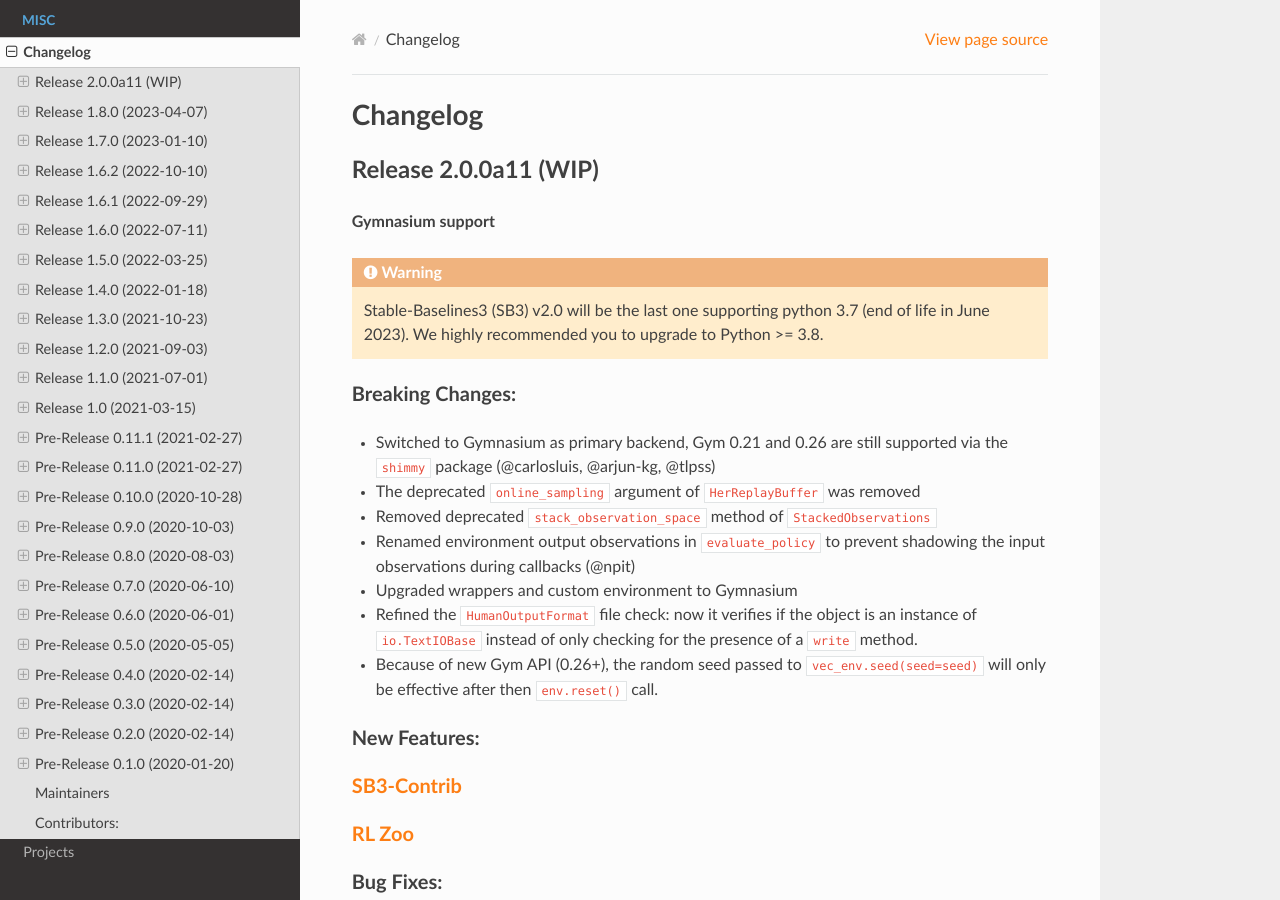
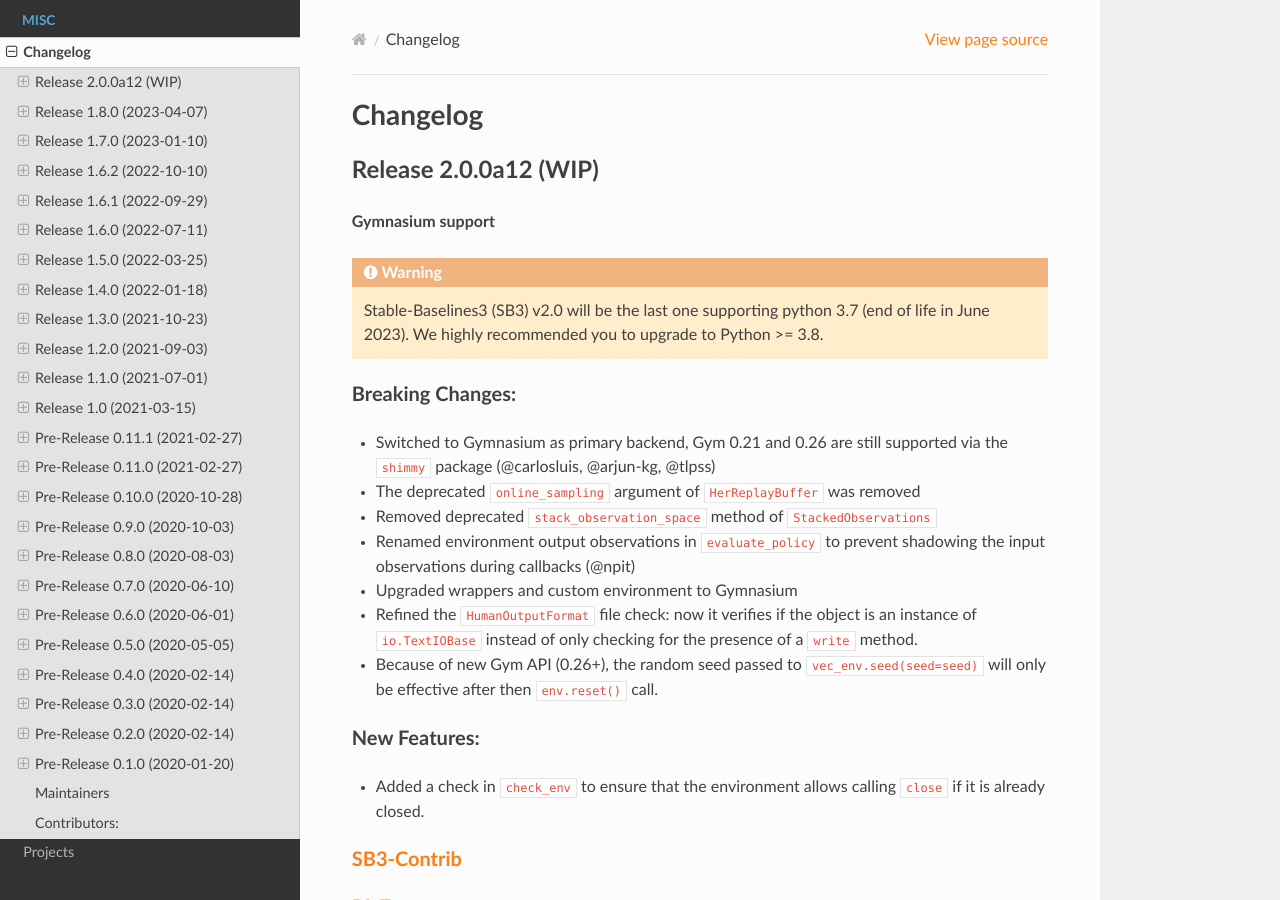
Before and after one commit to DLR-RM/stable-baselines3, a Sphinx documentation site: the page built from docs/misc/changelog.rst, in a window 1280 px wide and 900 px high. Built offline with Sphinx 7.4.7 and the Read the Docs theme 2.0.0, drawn with Linux system fonts in a browser that asks for light colours; pages that are not in the unit, such as notebooks, are missing from menus.

Commit message:
changelog and version

```diff
--- a/docs/misc/changelog.rst
+++ b/docs/misc/changelog.rst
@@ -3,7 +3,7 @@
 Changelog
 ==========
 
-Release 2.0.0a11 (WIP)
+Release 2.0.0a12 (WIP)
 --------------------------
 
 **Gymnasium support**
@@ -26,6 +26,7 @@
 
 New Features:
 ^^^^^^^^^^^^^
+- Added a check in ``check_env`` to ensure that the environment allows calling ``close`` if it is already closed.
 
 
 `SB3-Contrib`_
--- a/stable_baselines3/version.txt
+++ b/stable_baselines3/version.txt
@@ -1 +1 @@
-2.0.0a11
+2.0.0a12
```
